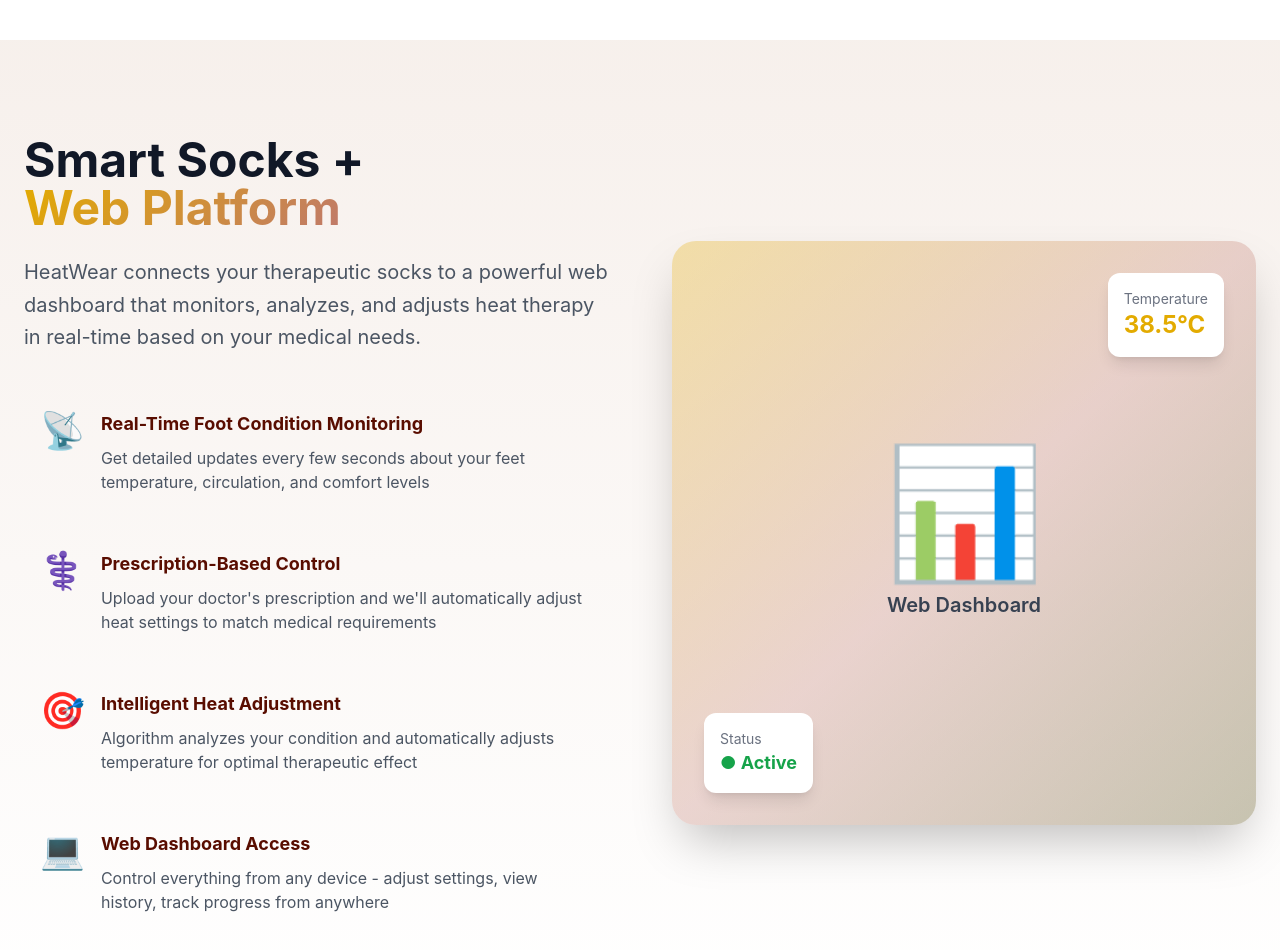
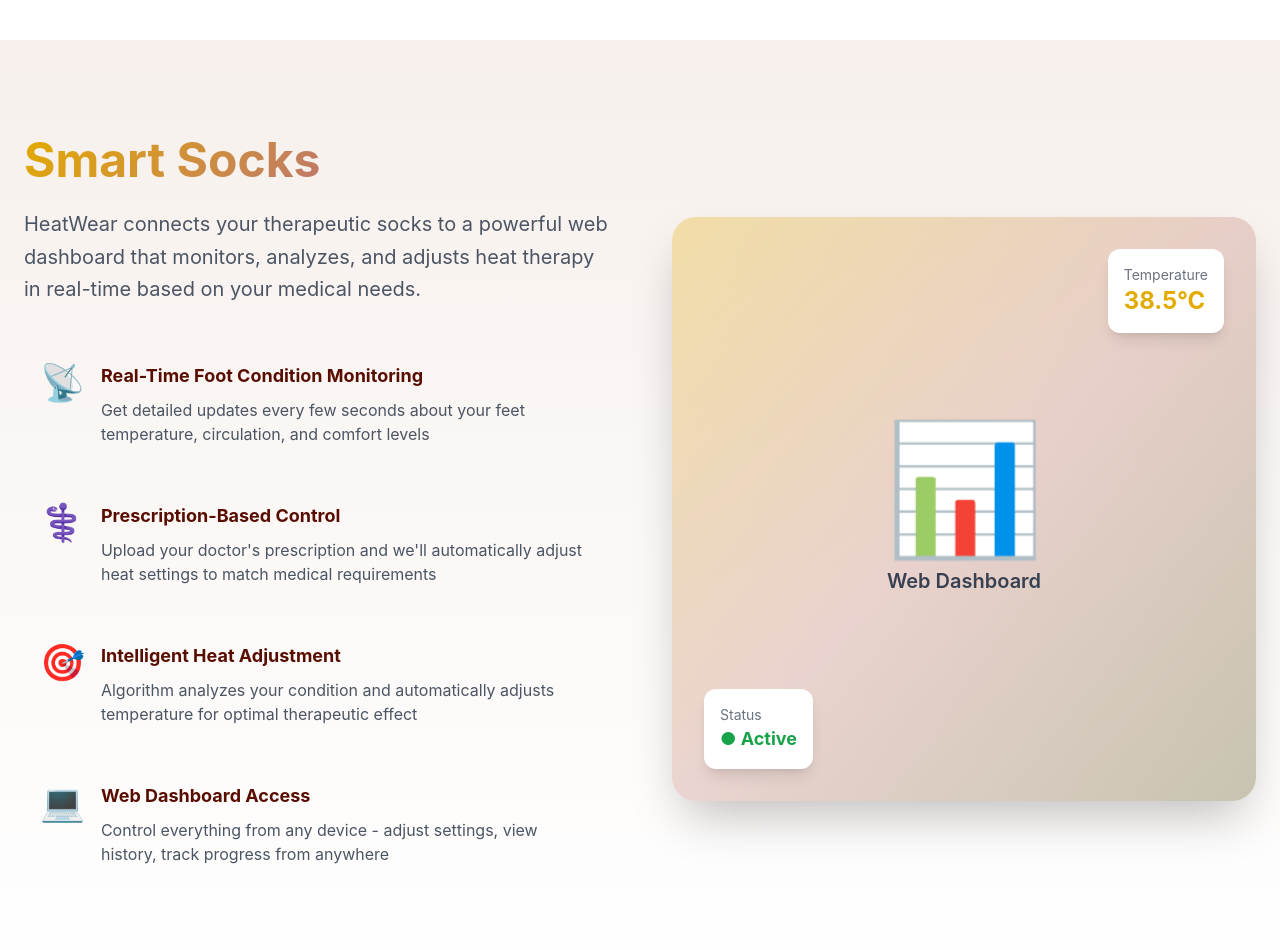
Before and after one commit to amiraraisa/ADFsmartheatshockcom, a React (Vite) app: page / in a window 1280 px wide. Shown: the part 1840-2790 px from the top of the page. Built offline with nearby package versions, Linux system fonts and the light colour scheme.

Commit message:
remove web platform

```diff
--- a/src/App.jsx
+++ b/src/App.jsx
@@ -3,7 +3,6 @@
 import Hero from './components/Hero'
 import Problem from './components/Problem'
 import Solution from './components/Solution'
-import Dashboard from './components/Dashboard'
 import Features from './components/Features'
 import HowItWorks from './components/HowItWorks'
 import Testimonials from './components/Testimonials'
@@ -27,7 +26,6 @@
       <Hero />
       <Problem />
       <Solution />
-      <Dashboard />
       <Features />
       <HowItWorks />
       <Testimonials />
--- a/src/components/Features.jsx
+++ b/src/components/Features.jsx
@@ -62,7 +62,7 @@
     <section id="features" className="py-24 px-6 bg-white">
       <div className="max-w-7xl mx-auto">
         <h2 className="text-4xl sm:text-5xl font-bold text-center mb-4">
-          Web Platform Features
+          Features
         </h2>
         <p className="text-xl text-gray-600 text-center mb-16 max-w-2xl mx-auto">
           Everything you need for medical-grade heat therapy
--- a/src/components/HowItWorks.jsx
+++ b/src/components/HowItWorks.jsx
@@ -11,7 +11,7 @@
     {
       number: '02',
       title: 'Connect Socks',
-      description: 'Pair your smart socks with the web platform via WiFi/Bluetooth',
+      description: 'Pair your smart socks via WiFi/Bluetooth',
       icon: '📱'
     },
     {
--- a/src/components/Solution.jsx
+++ b/src/components/Solution.jsx
@@ -31,8 +31,7 @@
           {/* Left side - Text content */}
           <div>
             <h2 className="text-4xl sm:text-5xl font-bold mb-6">
-              Smart Socks +<br />
-              <span className="gradient-text">Web Platform</span>
+              <span className="gradient-text">Smart Socks</span>
             </h2>
 
             <p className="text-xl text-gray-600 mb-10 leading-relaxed">
```
